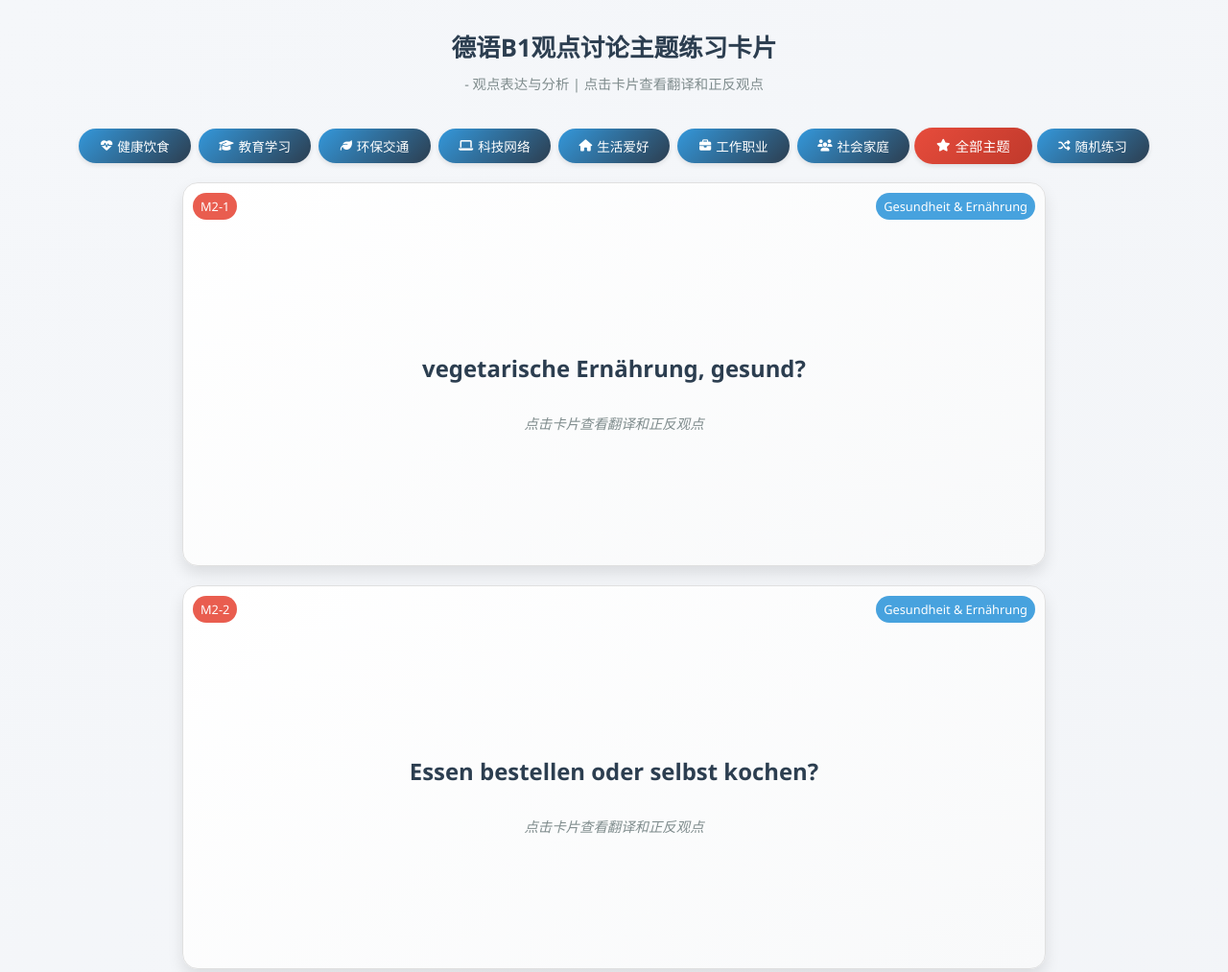
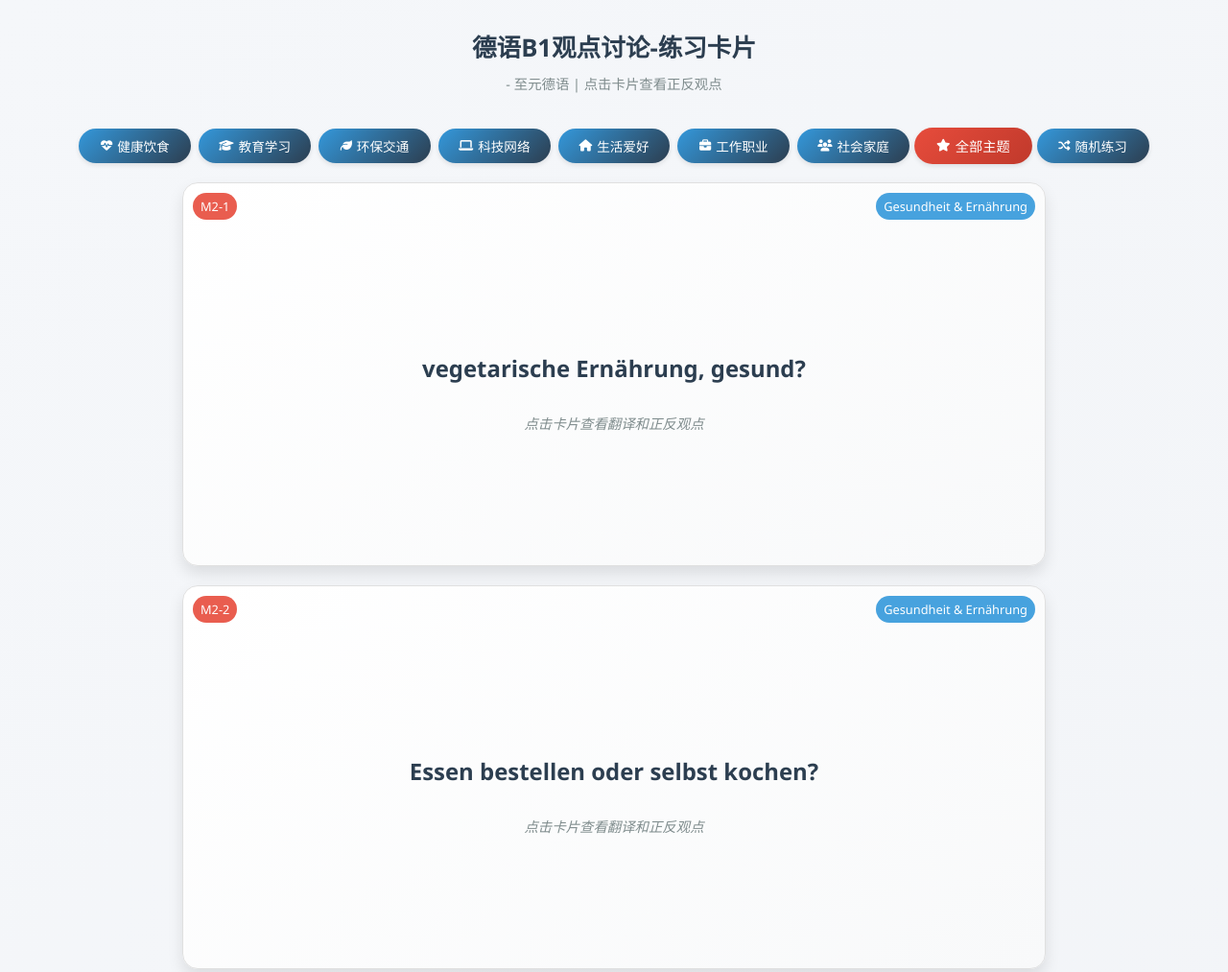
Before and after one commit to ZYDeutsch-Chen/B1-Training2, a plain HTML site: page index.html in a window 1280 px wide. Shown: the top 1013 px of the page at 96% size. Drawn offline with Linux system fonts and the light colour scheme.

Commit message:
Update index.html

```diff
--- a/index.html
+++ b/index.html
@@ -3,7 +3,7 @@
 <head>
     <meta charset="UTF-8">
     <meta name="viewport" content="width=device-width, initial-scale=1.0">
-    <title>德语B1观点讨论主题练习卡片</title>
+    <title>德语B1观点讨论-练习卡片</title>
     <link rel="stylesheet" href="https://cdnjs.cloudflare.com/ajax/libs/font-awesome/6.4.0/css/all.min.css">
     <style>
         * {
@@ -344,8 +344,8 @@
 </head>
 <body>
     <div class="header">
-        <h1>德语B1观点讨论主题练习卡片</h1>
-        <p> - 观点表达与分析 | 点击卡片查看翻译和正反观点</p>
+        <h1>德语B1观点讨论-练习卡片</h1>
+        <p> - 至元德语 | 点击卡片查看正反观点</p>
     </div>
 
     <!-- 快速导航 -->
@@ -369,7 +369,7 @@
     </div>
 
     <div class="footer">
-        <p>德语B1观点讨论练习卡片 | 观点表达与分析</p>
+        <p>德语B1观点讨论卡片 | 至元德语</p>
         <p>总计: <span id="total-count">0</span>个主题 | 至元德语</p>
     </div>
 
```
